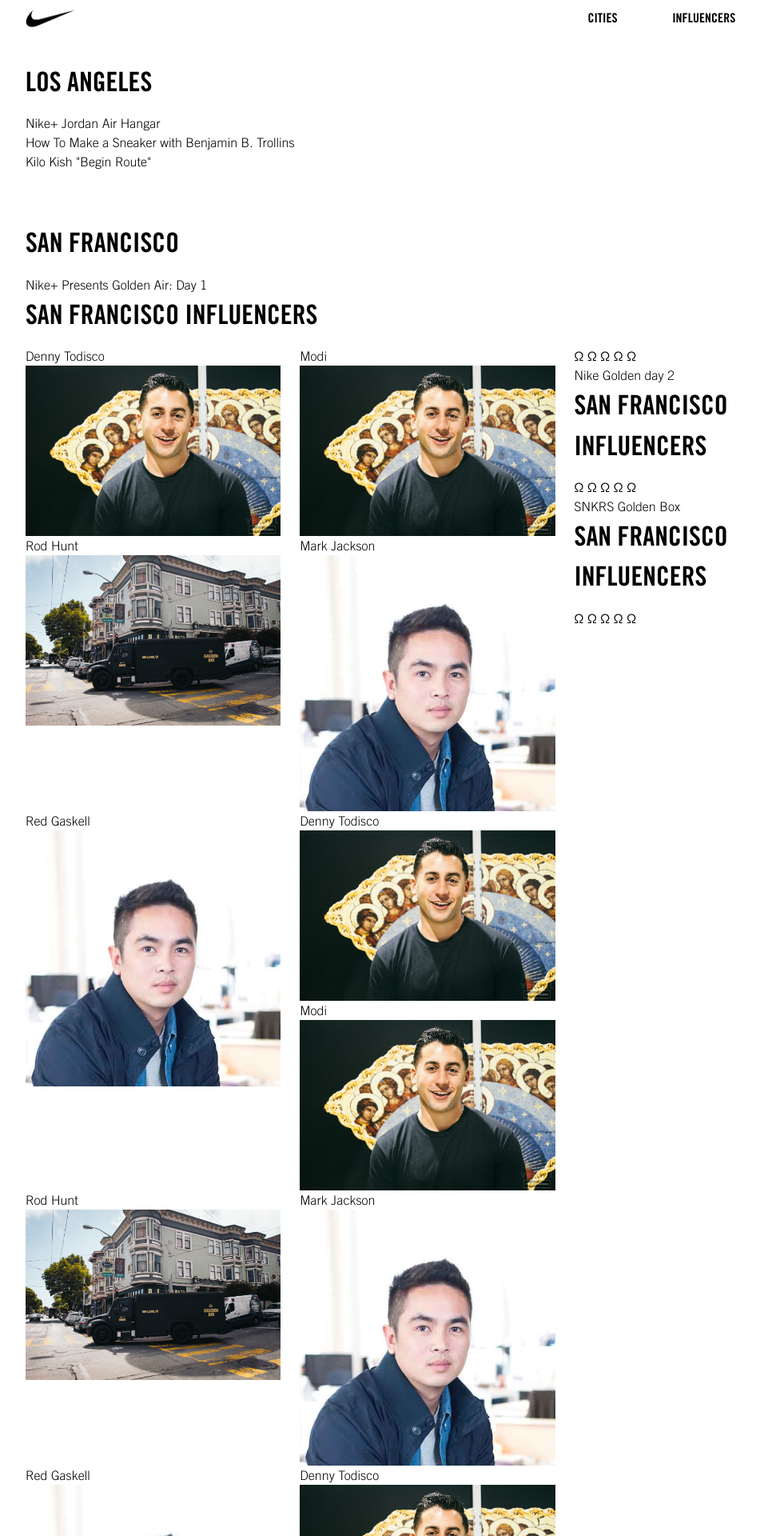
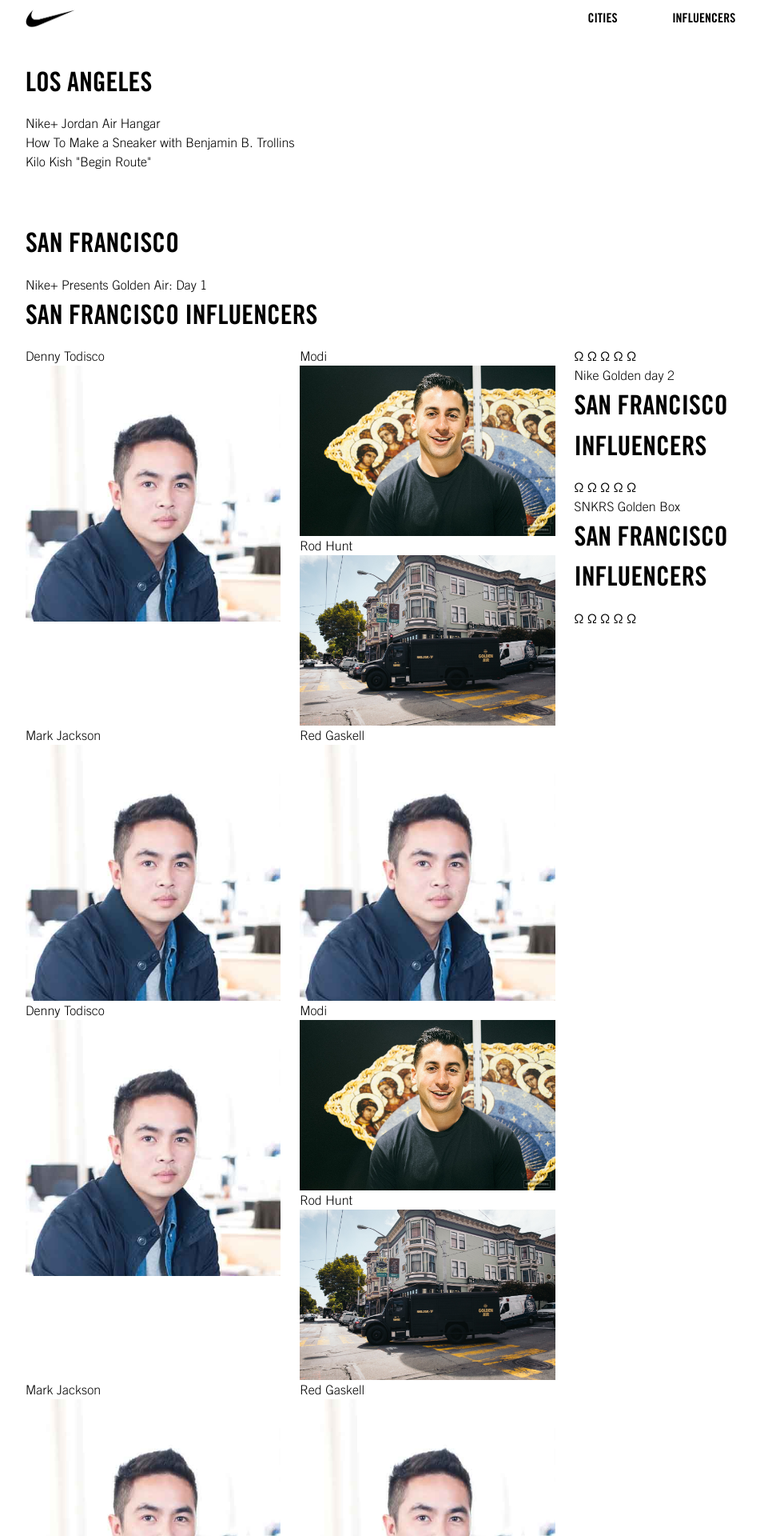
Before and after one commit to PHironaka/bream, a Jekyll site: the page built from cities.markdown, in a window 1280 px wide. Shown: the top 1920 px of the page at 80% size, without its empty margins (105-1056 px from the left). Built offline with Jekyll 4.4.1, drawn with Linux system fonts in a browser that asks for light colours; a script that is not in the unit is left out.

Commit message:
Updated Denny Todisco

```diff
--- a/_influencers/denny-todisco.markdown
+++ b/_influencers/denny-todisco.markdown
@@ -1,7 +1,7 @@
 ---
 title: Denny Todisco
 date: 2016-07-22 17:23:00 Z
-image: "/uploads/A-034.jpg"
+image: "/uploads/red-gakell.jpg"
 city: SF
 layout: page
 ---
```
